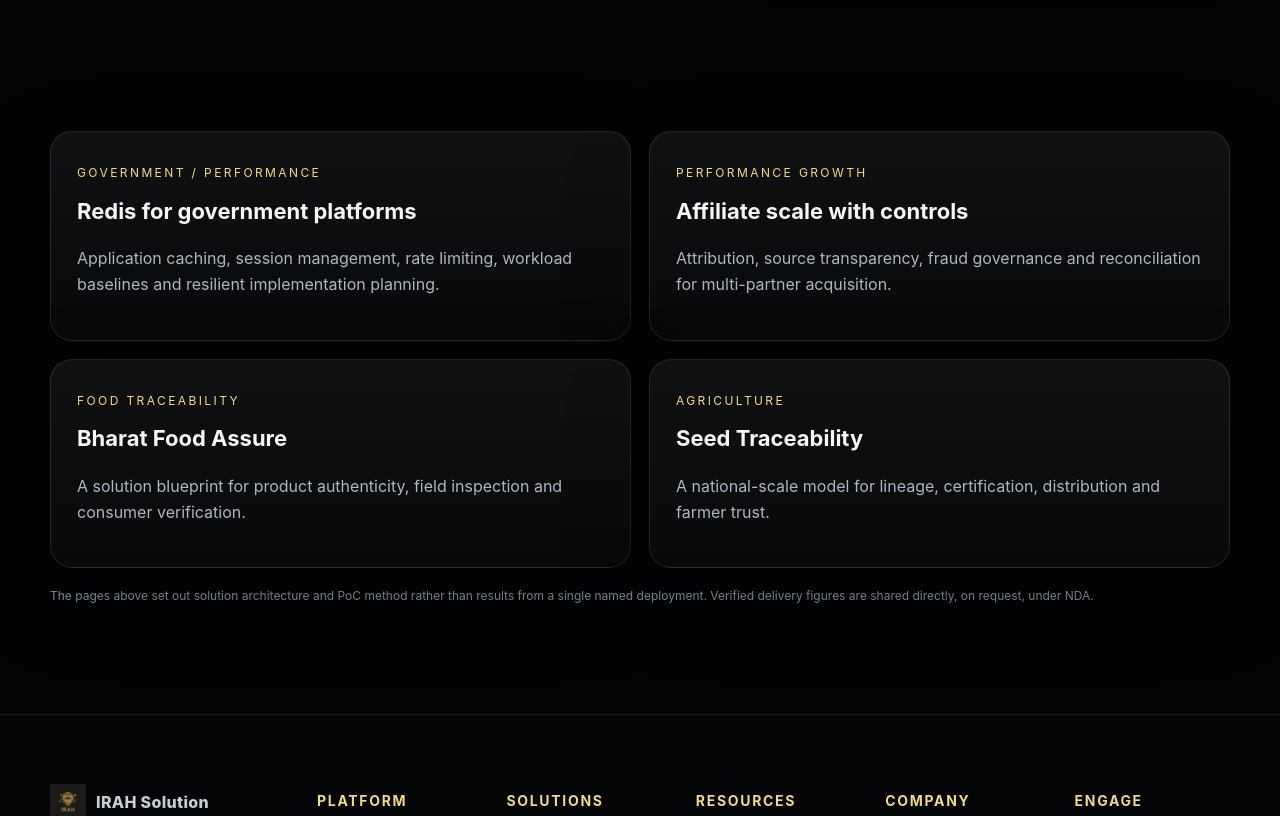
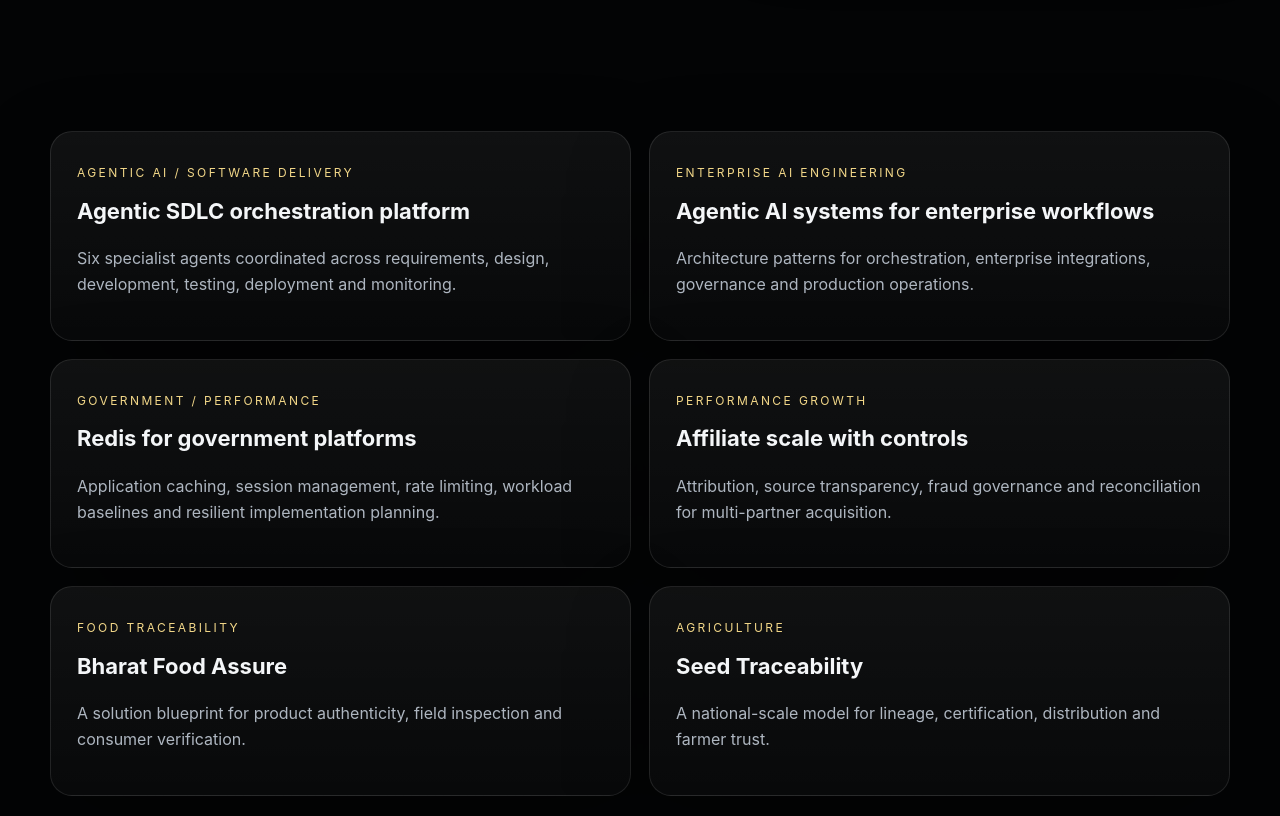
Before and after one commit to manasprasad7120-bit/IRAH, a React (Vite) app: page /case-studies in a window 1280 px wide. Shown: the part 900-1716 px from the top of the page. Built offline with nearby package versions, Linux system fonts and the light colour scheme.

Commit message:
Feature agentic SDLC platform in case studies

```diff
--- a/src/pages/CaseStudies.jsx
+++ b/src/pages/CaseStudies.jsx
@@ -26,6 +26,16 @@
       <section className="section">
         <div className="container">
           <div className="grid-2">
+            <Link className="card" to="/case-agentic-sdlc">
+              <span className="card-no">AGENTIC AI / SOFTWARE DELIVERY</span>
+              <h3>Agentic SDLC orchestration platform</h3>
+              <p>Six specialist agents coordinated across requirements, design, development, testing, deployment and monitoring.</p>
+            </Link>
+            <Link className="card" to="/agentic-ai">
+              <span className="card-no">ENTERPRISE AI ENGINEERING</span>
+              <h3>Agentic AI systems for enterprise workflows</h3>
+              <p>Architecture patterns for orchestration, enterprise integrations, governance and production operations.</p>
+            </Link>
             <Link className="card" to="/redis-government">
               <span className="card-no">GOVERNMENT / PERFORMANCE</span>
               <h3>Redis for government platforms</h3>
```
